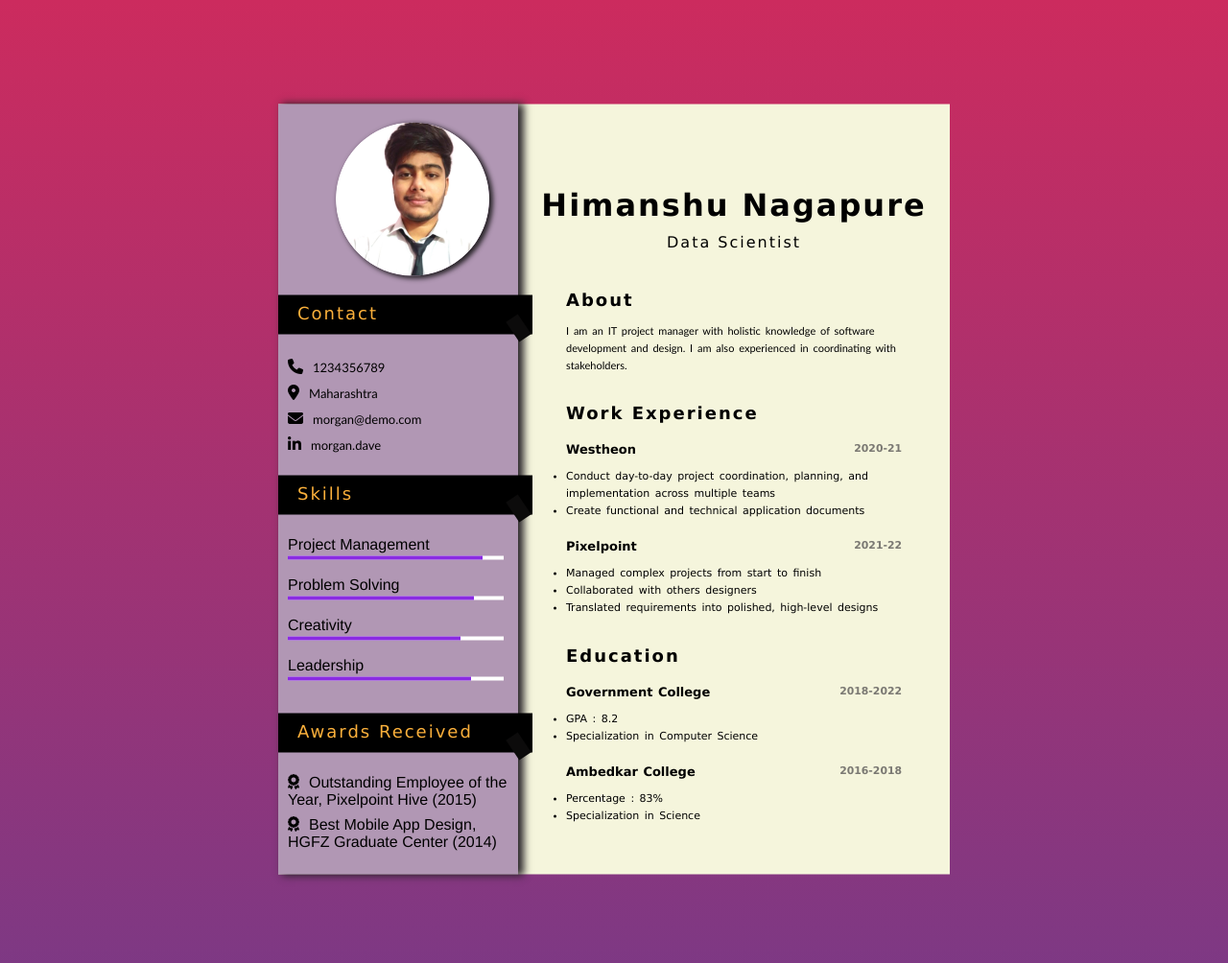
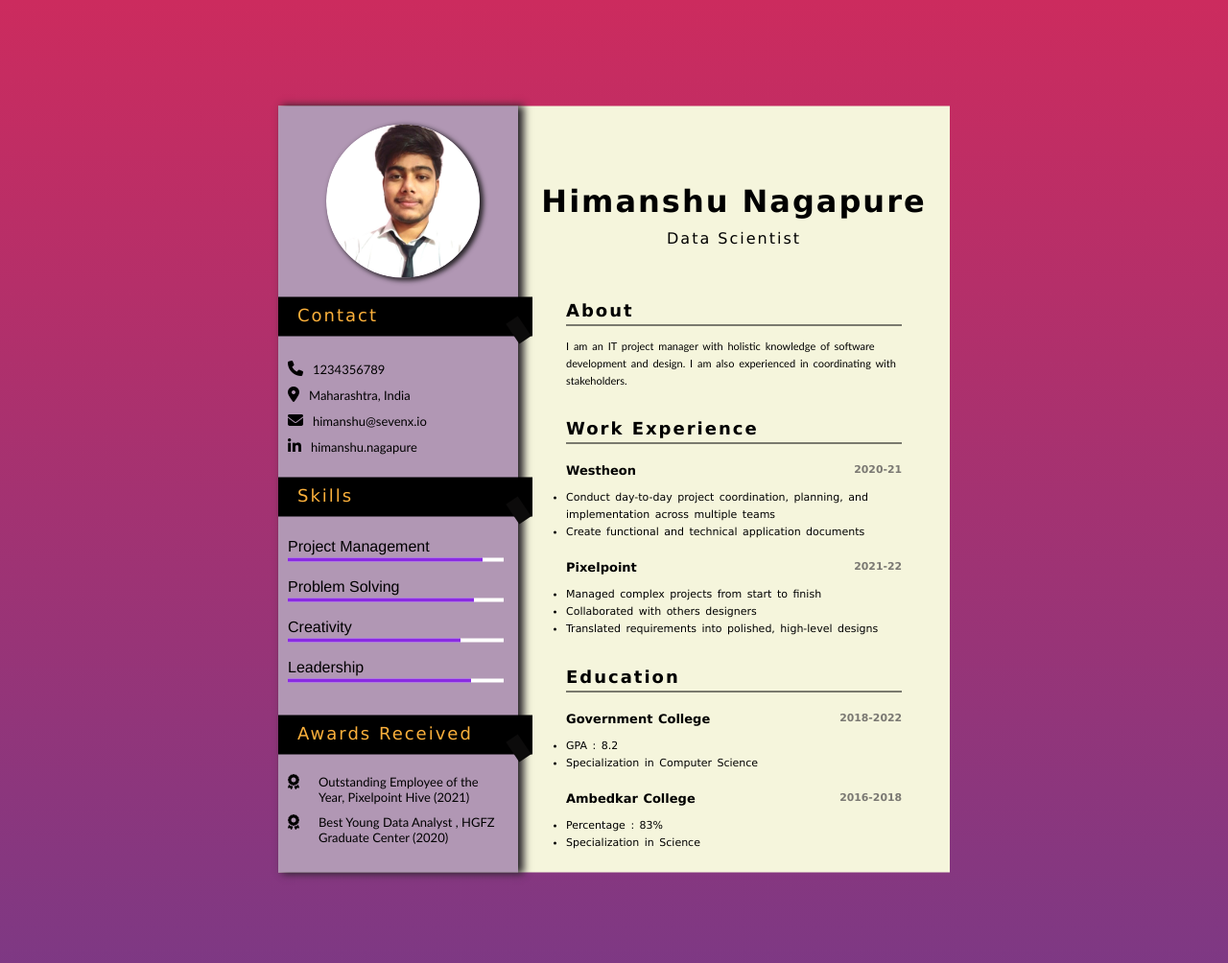
Before and after one commit to himanshu-nagapure/MyResume, a plain HTML site: page index.html in a window 1280 px wide. Shown: the whole page at 96% size. Drawn offline with Linux system fonts and the light colour scheme.

Commit message:
Website Done

```diff
--- a/css/style.css
+++ b/css/style.css
@@ -36,7 +36,7 @@ body {
   height: 160px;
   width: 160px;
   margin-bottom: 20px;
-  margin-left: 60px;
+  margin-left: 50px;
   border-radius: 50%;
   background-color: rgb(177, 151, 180);
   box-shadow: 3px 2px 5px 1px #292529;
@@ -122,7 +122,7 @@ a:hover {
   background-color: blueviolet;
 }
 .profile-name {
-  padding: 86px 20px 10px;
+  padding: 80px 20px 25px;
   text-align: center;
   letter-spacing: 2px;
 }
@@ -144,7 +144,7 @@ a:hover {
 }
 h2 {
   font-size: 18px;
-  margin-bottom: 13px;
+  margin-bottom: 5px;
   letter-spacing: 2px;
   font-family: "Lucida Sans", "Lucida Sans Regular", "Lucida Grande",
     "Lucida Sans Unicode", Geneva, Verdana, sans-serif;
@@ -161,3 +161,18 @@ h2 {
   float: right;
   font-size: smaller;
 }
+hr {
+  border: none;
+  height: 1px;
+  background-color: black;
+}
+.flex-child {
+  margin-top: -5px;
+  float: right;
+  margin-bottom: 5px;
+}
+.flex-achievement {
+  display: flex;
+  margin-left: 10px;
+  margin-right: 10px;
+}
--- a/index.html
+++ b/index.html
@@ -23,11 +23,11 @@
             Contact
           </div>
           <p class="p1"><i class="fa fa-solid fa-phone icons1"></i>1234356789</p>
-          <p class="p1"><i class="fas fa-map-marker-alt icons1"></i>Maharashtra</p>
+          <p class="p1"><i class="fas fa-map-marker-alt icons1"></i>Maharashtra, India</p>
           <p class="p1">
-            <i class="fa fa-solid fa-envelope icons1"></i>morgan@demo.com
+            <i class="fa fa-solid fa-envelope icons1"></i>himanshu@sevenx.io
           </p>
-          <p class="p1"><a href="https://www.linkedin.com/"><i class="fa fa-brands fa-linkedin icons1"></i></a></i>morgan.dave</p>
+          <p class="p1"><a href="https://www.linkedin.com/in/himanshunagapure/"><i class="fa fa-brands fa-linkedin icons1"></i></a></i>himanshu.nagapure</p>
         </div>
         <br>
 
@@ -62,10 +62,18 @@
           <div class="heading">
             Awards Received
           </div>
-          <p class="p2"><i class="fas fa-award icons1"></i>Outstanding Employee of the Year, Pixelpoint Hive (2015)
+          <!-- <p class="p2"><i class="fas fa-award"></i>Outstanding Employee of the Year, Pixelpoint Hive (2015)
           </p>
           <p class="p2"><i class="fas fa-award icons1"></i>Best Mobile App Design, HGFZ Graduate Center (2014)
-          </p>
+          </p> -->
+          <div class="flex-achievement">
+            <i class="fas fa-award icons1"></i>
+            <p class="flex-child p1">Outstanding Employee of the Year, Pixelpoint Hive (2021)</p>
+          </div>
+          <div class="flex-achievement">
+            <i class="fas fa-award icons1"></i>
+            <p class="flex-child p1">Best Young Data Analyst , HGFZ Graduate Center (2020)</p>
+          </div>
           <br>
         </div>
 
@@ -80,6 +88,7 @@
 
         <div class="box-2">
             <h2>About</h2>
+            <hr>
             <p class="p4">
                 I am an IT project manager with holistic knowledge
                 of software development and design. I am also
@@ -89,6 +98,7 @@
 
         <div class="box-2">
             <h2>Work Experience</h2>
+            <hr>
             <p class="p3">Westheon <span>  2020-21</span></p>
             <ul class="p4">
               <li>Conduct day-to-day project coordination, planning, and implementation across multiple teams</li>
@@ -104,6 +114,7 @@
 
         <div class="box-2">
             <h2>Education</h2>
+            <hr>
             <p class="p3">Government College<span>2018-2022</span></p>
             <ul class="p4">
               <li>GPA : 8.2</li>
```
